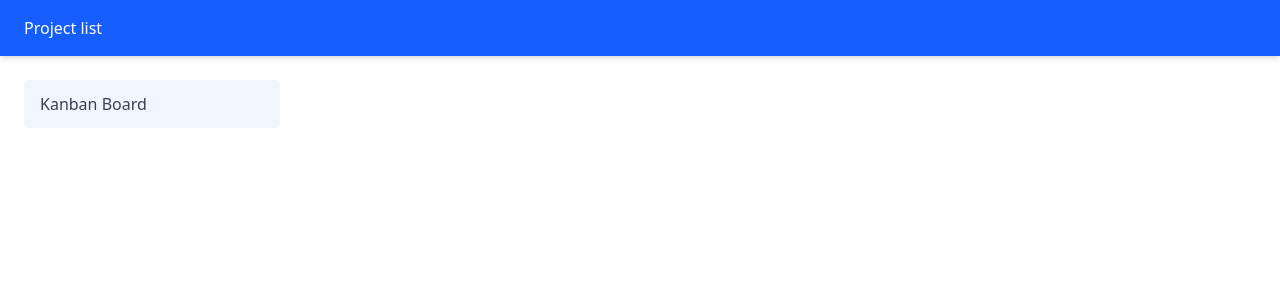
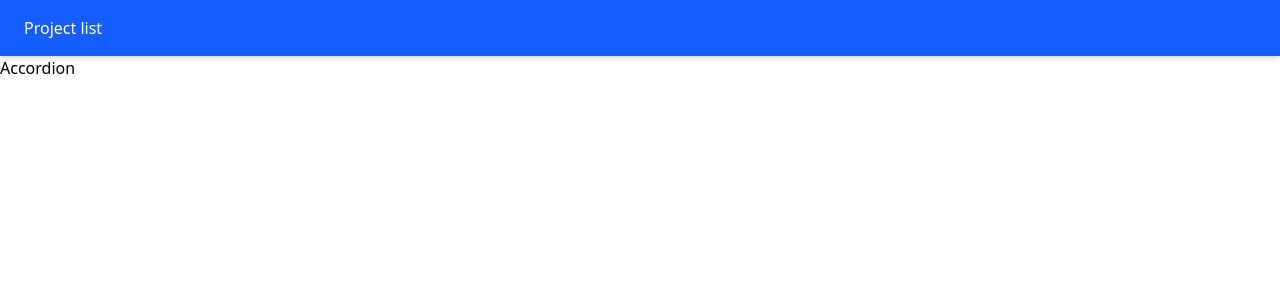
Before and after one commit to IvanHrushevich/react-small-projects, a React (Vite) app: page /accordion in a window 1280 px wide. Before the commit this address led to /. Shown: the top 300 px of the page. Built offline with nearby package versions, Linux system fonts and the light colour scheme.

Commit message:
refactor: perform refactoring of navigation

```diff
--- a/src/app/App.tsx
+++ b/src/app/App.tsx
@@ -1,7 +1,7 @@
 import { BrowserRouter, Navigate, Route, Routes } from 'react-router';
-import KanbanBoard from '../pages/kanban-board/KanbanBoard';
 import { Navbar } from './Navbar';
 import { Main } from '../pages/Main/Main';
+import { ROUTES } from './routes';
 
 function App() {
     return (
@@ -9,7 +9,13 @@ function App() {
             <Navbar />
             <Routes>
                 <Route path="/" element={<Main />} />
-                <Route path="/kanban-board" element={<KanbanBoard />} />
+                {ROUTES.map((route) => (
+                    <Route
+                        key={route.path}
+                        path={route.path}
+                        element={<route.component />}
+                    />
+                ))}
                 <Route path="*" element={<Navigate to="/" replace />} />
             </Routes>
         </BrowserRouter>
--- /dev/null
+++ b/src/app/routes.ts
@@ -0,0 +1,8 @@
+import { Accordion } from '../pages/Accordion/Accordion';
+import { KanbanBoard } from '../pages/KanbanBoard/KanbanBoard';
+import type { Route } from '../shared/models';
+
+export const ROUTES: Route[] = [
+    { title: 'Kanban Board', path: 'kanban-board', component: KanbanBoard },
+    { title: 'Accordion', path: 'accordion', component: Accordion },
+];
--- /dev/null
+++ b/src/pages/Accordion/Accordion.tsx
@@ -0,0 +1,3 @@
+export const Accordion = () => {
+    return <div>Accordion</div>;
+};
--- /dev/null
+++ b/src/pages/Accordion/data.js
@@ -0,0 +1,28 @@
+const data = [
+    {
+        id: '1',
+        question: "What are accordion components?",
+        answer:
+            "Accordion components are user interface elements used for organizing and presenting content in a collapsible manner. They typically consist of a header, content, and an expand/collapse action.",
+    },
+    {
+        id: '2',
+        question: "What are they used for?",
+        answer:
+            "They are commonly employed in various contexts, including FAQs, product descriptions, navigation menus, settings panels, and data tables, to save screen space and provide a structured and user-friendly interface for presenting information or options.",
+    },
+    {
+        id: '3',
+        question: "Accordion as a musical instrument",
+        answer:
+            "The accordion is a musical instrument with a keyboard and bellows. It produces sound by air passing over reeds when the player expands or compresses the bellows, used in various music genres.",
+    },
+    {
+        id: '4',
+        question: "Can I create an accordion component with a different framework?",
+        answer:
+            "Yes of course, it is very possible to create an accordion component with another framework.",
+    },
+];
+
+export default data;
--- a/src/pages/kanban-board/KanbanBoard.tsx
+++ b/src/pages/KanbanBoard/KanbanBoard.tsx
@@ -36,7 +36,7 @@ const INITIAL_TASKS: Task[] = [
     },
 ];
 
-const KanbanBoard = () => {
+export const KanbanBoard = () => {
     const [tasks, setTasks] = useState<Task[]>(INITIAL_TASKS);
 
     function handleDragEnd(event: DragEndEvent) {
@@ -78,5 +78,3 @@ const KanbanBoard = () => {
         </div>
     );
 };
-
-export default KanbanBoard;
--- a/src/pages/Main/Main.tsx
+++ b/src/pages/Main/Main.tsx
@@ -1,15 +1,19 @@
 import { Link } from 'react-router';
+import { ROUTES } from '../../app/routes';
 
 export const Main = () => {
     return (
         <div className="p-6">
             <nav className="flex flex-col space-y-3 w-64">
-                <Link
-                    to="/kanban-board"
-                    className="px-4 py-3 text-gray-700 bg-blue-50  hover:bg-blue-100 hover:text-blue-600 rounded transition-colors"
-                >
-                    Kanban Board
-                </Link>
+                {ROUTES.map((route) => (
+                    <Link
+                        key={route.path}
+                        to={route.path}
+                        className="px-4 py-3 text-gray-700 bg-blue-50  hover:bg-blue-100 hover:text-blue-600 rounded transition-colors"
+                    >
+                        {route.title}
+                    </Link>
+                ))}
             </nav>
         </div>
     );
--- /dev/null
+++ b/src/shared/models/index.ts
@@ -0,0 +1 @@
+export * from './Route';
```
Also changed, not shown: src/shared/models/Route.ts (added, +7 -0 lines), src/pages/Accordion/Accordion.css (added), src/pages/KanbanBoard/Column.tsx (renamed from src/pages/kanban-board/Column.tsx), src/pages/KanbanBoard/TaskCard.tsx (renamed from src/pages/kanban-board/TaskCard.tsx), src/pages/KanbanBoard/types.ts (renamed from src/pages/kanban-board/types.ts), 1 other file (tests, documents, lock files or other folders).
